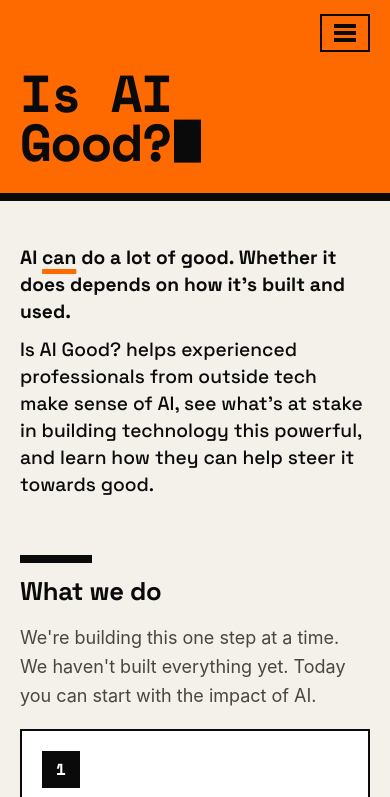
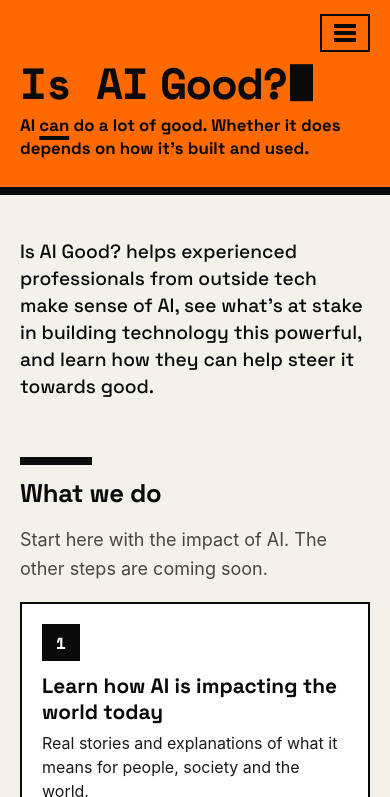
Before and after one commit to Rasheed-G/Is-AI-good, a plain HTML site: page site/index.html in a window 390 px wide. Shown: the top 797 px of the page. Drawn offline with Linux system fonts and the light colour scheme.

Commit message:
Home page: opening line under the name, shorter header on phones, small fixes (#40)
* Home page: opening line moves under the name; shorter header on phones

Co-Authored-By: Claude Opus 5.5 <noreply@anthropic.com>

* Home page: sources open in a new tab; clearer start line

Co-Authored-By: Claude Opus 5.5 <noreply@anthropic.com>

---------

Co-authored-by: harvest-bot <actions@users.noreply.github.com>
Co-authored-by: Claude Opus 5.5 <noreply@anthropic.com>

```diff
--- a/site/index.html
+++ b/site/index.html
@@ -7,7 +7,7 @@
   <title>Is AI Good? Make sense of AI and help steer it towards good</title>
   <meta name="description" content="Real stories and clear explanations of AI's harms today and where they could lead, for professionals from outside tech." />
   <!-- frame:head -->
-  <link rel="stylesheet" href="/styles.css?v=20261102g" />
+  <link rel="stylesheet" href="/styles.css?v=20261119a" />
   <link rel="icon" href="/favicon.ico" sizes="any" />
   <link rel="icon" type="image/png" sizes="32x32" href="/favicon-32.png" />
   <link rel="apple-touch-icon" href="/apple-touch-icon.png" />
@@ -57,15 +57,15 @@
       </div>
       <!-- /frame:header -->
       <h1 class="masthead">Is&nbsp;AI<span class="l2">Good?<span class="cur" aria-hidden="true"></span></span></h1>
+      <p class="masthead-answer">AI <strong>can</strong> do a lot of good. Whether it does depends on how it's built and used.</p>
     </div>
   </header>
 
   <main id="main">
     <div class="wrap theme-page"><div class="text-page home-page">
-      <p class="home-lead">AI <strong>can</strong> do a lot of good. Whether it does depends on how it's built and used.</p>
       <p class="home-lead">Is AI Good? helps experienced professionals from outside tech make sense of AI, see what's at stake in building technology this powerful, and learn how they can help steer it towards good.</p>
       <h2 class="sec-title">What we do</h2>
-      <p class="what-now">We're building this one step at a time. We haven't built everything yet. Today you can start with the impact of AI.</p>
+      <p class="what-now">Start here with the impact of AI. The other steps are coming soon.</p>
       <ol class="what-we-do">
         <li class="wwd-live">
           <strong>Learn how AI is impacting the world today</strong>Real stories and explanations of what it means for people, society and the world.
@@ -104,12 +104,12 @@
         <li>
           <span class="step-label">Today</span>
           <strong>AI is already causing harm.</strong>
-          <span>People are losing work, being scammed by cloned voices and being judged by systems that get it wrong. Reported AI incidents reached 362 in 2025. Before 2022 there were fewer than 100 a year (<a class="cite" href="https://hai.stanford.edu/ai-index/2026-ai-index-report/responsible-ai">Stanford AI Index, 2026</a>).</span>
+          <span>People are losing work, being scammed by cloned voices and being judged by systems that get it wrong. Reported AI incidents reached 362 in 2025. Before 2022 there were fewer than 100 a year (<a class="cite" target="_blank" rel="noopener" href="https://hai.stanford.edu/ai-index/2026-ai-index-report/responsible-ai">Stanford AI Index, 2026</a>).</span>
         </li>
         <li>
           <span class="step-label">If it grows</span>
           <strong>It could become much more serious.</strong>
-          <span>As AI gets more capable, these harms could grow into ones we can't undo. In a survey of 2,778 AI researchers, 38% to 51% put at least a 10% chance on outcomes as bad as human extinction (<a class="cite" href="https://jair.org/index.php/jair/article/view/19087">Grace and others, 2025</a>).</span>
+          <span>As AI gets more capable, these harms could grow into ones we can't undo. In a survey of 2,778 AI researchers, 38% to 51% put at least a 10% chance on outcomes as bad as human extinction (<a class="cite" target="_blank" rel="noopener" href="https://jair.org/index.php/jair/article/view/19087">Grace and others, 2025</a>).</span>
         </li>
         <li>
           <span class="step-label">The response</span>
--- a/site/styles.css
+++ b/site/styles.css
@@ -673,13 +673,18 @@ html:not(.has-tabs) .tab-panel + .tab-panel { margin-top: 18px; }
 .home .site-nav, .home .menu-btn { margin-left: auto; }
 .home-header { padding-bottom: 30px; }
 .home-header .masthead { margin-top: 18px; }
-/* Who it's for and the honest answer to the name: the opening paragraph of the body, larger than body text
-   (owner, 2026-10-26: no sentences in the header) */
+/* The answer to the name sits in the orange band, under it; who it's for opens the body */
+.masthead-answer { margin: 20px 0 0; max-width: 34ch; font-family: var(--display); font-weight: 700; font-size: clamp(1.1rem, 2.6vw, 1.5rem); line-height: 1.35; color: var(--ink); }
+/* The line is bold already, so "can" stands out with a thick ink underline (orange would vanish on the band) */
+.masthead-answer strong { text-decoration: underline; text-decoration-color: var(--ink); text-decoration-thickness: 4px; text-underline-offset: 5px; }
 .text-page .home-lead { margin: 0; font-family: var(--display); font-weight: 500; font-size: clamp(1.2rem, 2.6vw, 1.45rem); line-height: 1.4; color: var(--ink); }
-.text-page .home-lead + .home-lead { margin-top: .6em; }
-.text-page .home-lead:first-child { font-weight: 700; }
-/* The first line is bold already, so "can" stands out with a thick orange underline instead */
-.text-page .home-lead strong { text-decoration: underline; text-decoration-color: var(--orange); text-decoration-thickness: 5px; text-underline-offset: 5px; }
+/* Phones: the name on one line and a shorter band, so the page starts on the first screen */
+@media (max-width: 719px) {
+  .home-header { padding-bottom: 22px; }
+  .home-header .masthead { margin-top: 10px; font-size: clamp(34px, 11.2vw, 56px); }
+  .home-header .masthead .l2 { display: inline; margin-left: .3em; }
+  .masthead-answer { margin-top: 12px; font-size: 1.05rem; }
+}
 /* Section headings: ink bar, not orange (the heading isn't clickable) */
 .home .sec-title::before { background: var(--ink); box-shadow: none; }
 
```
